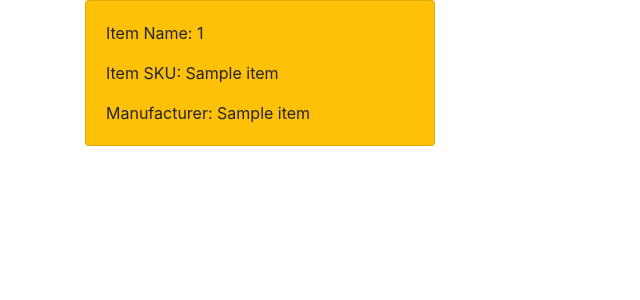
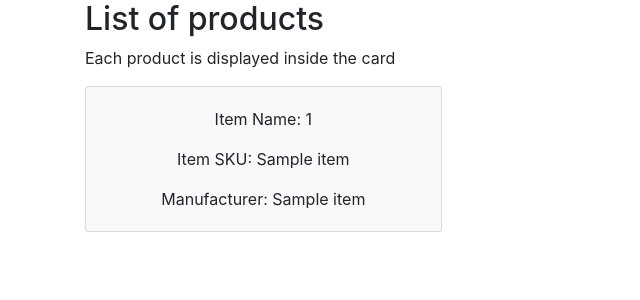
Before and after one commit to annelida/ballyboe, a Flask app: template practice/my_flask_app/templates/index.html in a window 1280 px wide. Shown: the top 300 px of the page, without its empty margins (0-640 px from the left). Run offline with Flask 3, Linux system fonts and the light colour scheme; the template is opened without the code that fills it: most values are stand-ins (such as "Sample title", 1, 10 or a date in 2020).

Commit message:
Improvement of element display inside cards

```diff
--- a/practice/my_flask_app/templates/index.html
+++ b/practice/my_flask_app/templates/index.html
@@ -12,16 +12,15 @@
 <body>
 
 <div class="container">
-    <div class = "row">
+  <h2>List of products</h2>
+  <p>Each product is displayed inside the card</p>
+  <div class="card-columns">
     {% for item in items %}
-      <div class="col-md-4">
-        <div class="card bg-warning">
-          <div class="card-body">
+    <div class="card bg-light">
+      <div class="card-body text-center">
         <p class="card-text">Item Name: {{ item[0] }}</p>
         <p class="card-text">Item SKU: {{ item[1] }}</p>
         <p class="card-text">Manufacturer: {{ item[2] }}</p>
-            <!-- Add more details about the item as needed -->
-          </div>
       </div>
     </div>
     {% endfor %}
```
Lines whose indentation alone changed are shown as unchanged.
